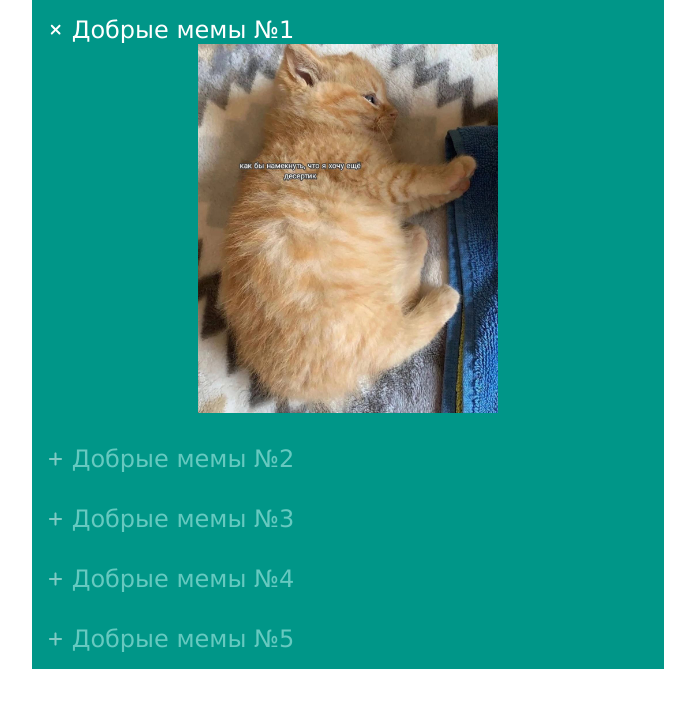
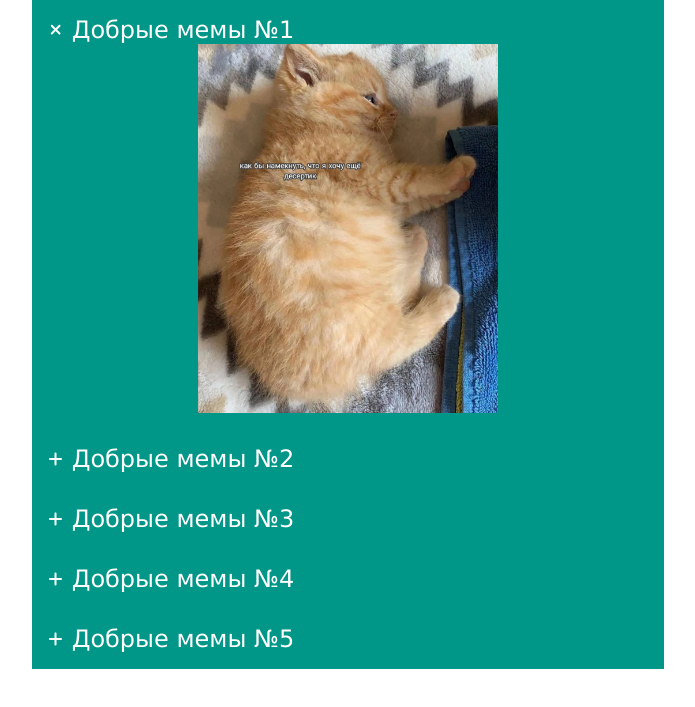
Before and after one commit to Timofeyoren/cssBayan, a plain HTML site: page cssBayan/index.html in a window 1280 px wide. In both pictures the pointer is over the picture 348 px from the left and 118 px from the top of the page. Shown: the part 89-796 px from the top of the page, without its empty margins (292-987 px from the left). Drawn offline with Linux system fonts and the light colour scheme.

Commit message:
fix: fix css animation (Tue, Mar 14, 2023 22:47)

```diff
--- a/cssBayan/style.css
+++ b/cssBayan/style.css
@@ -102,10 +102,27 @@
         width: 50%;
     }
 
+    .img-plus {
+        opacity: 0;
+    }
+
     :checked ~ label .img-meme {
         width: 50%;
         transform: scale(1);
     }
+
+    :active ~ label {
+        background-color: #14b1a4;
+    }
+
+    .bayan:hover .img-plus {
+        opacity: 1;
+    }
+
+    .bayan:hover label {
+        color: white;
+    }
+
 
     .tab:hover .img-meme {
         width: 50%;
@@ -113,6 +130,7 @@
     }
 
     .tab:hover .img-plus {
+        opacity: 1;
         transform: rotate(45deg);
     }
 
```
